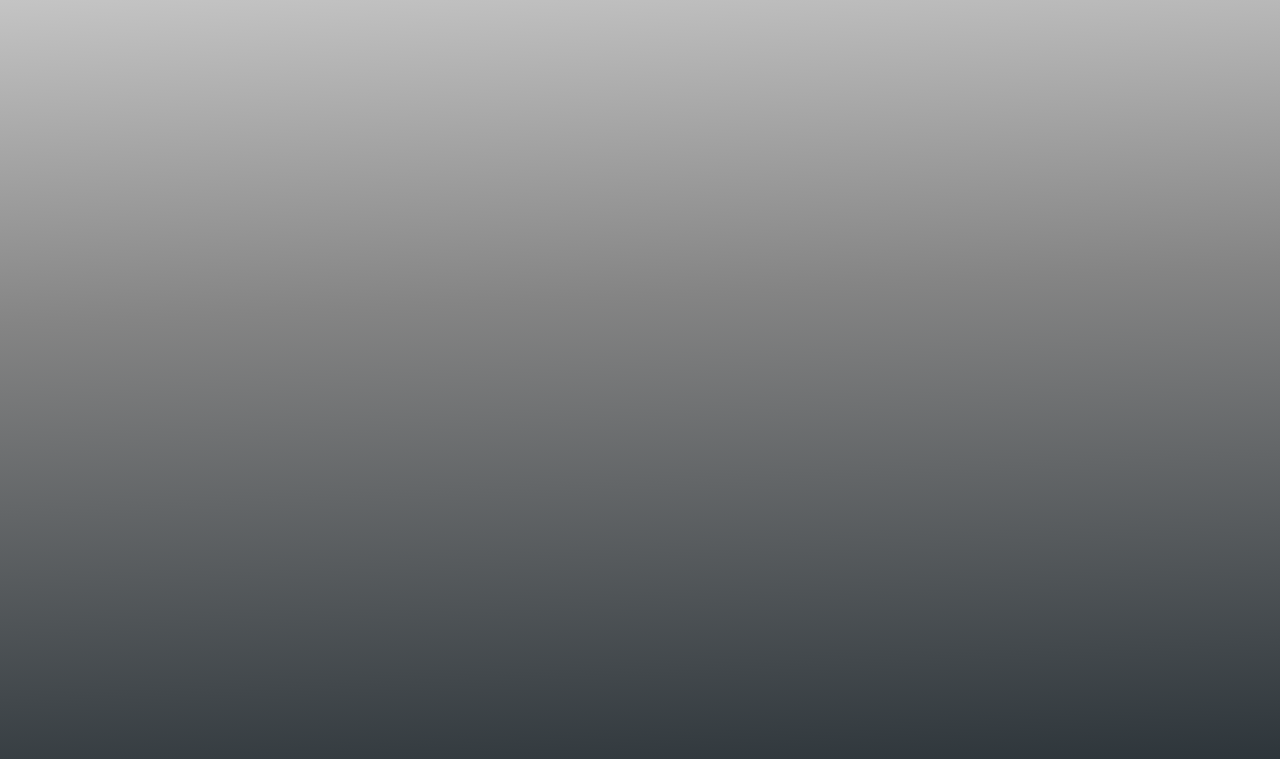
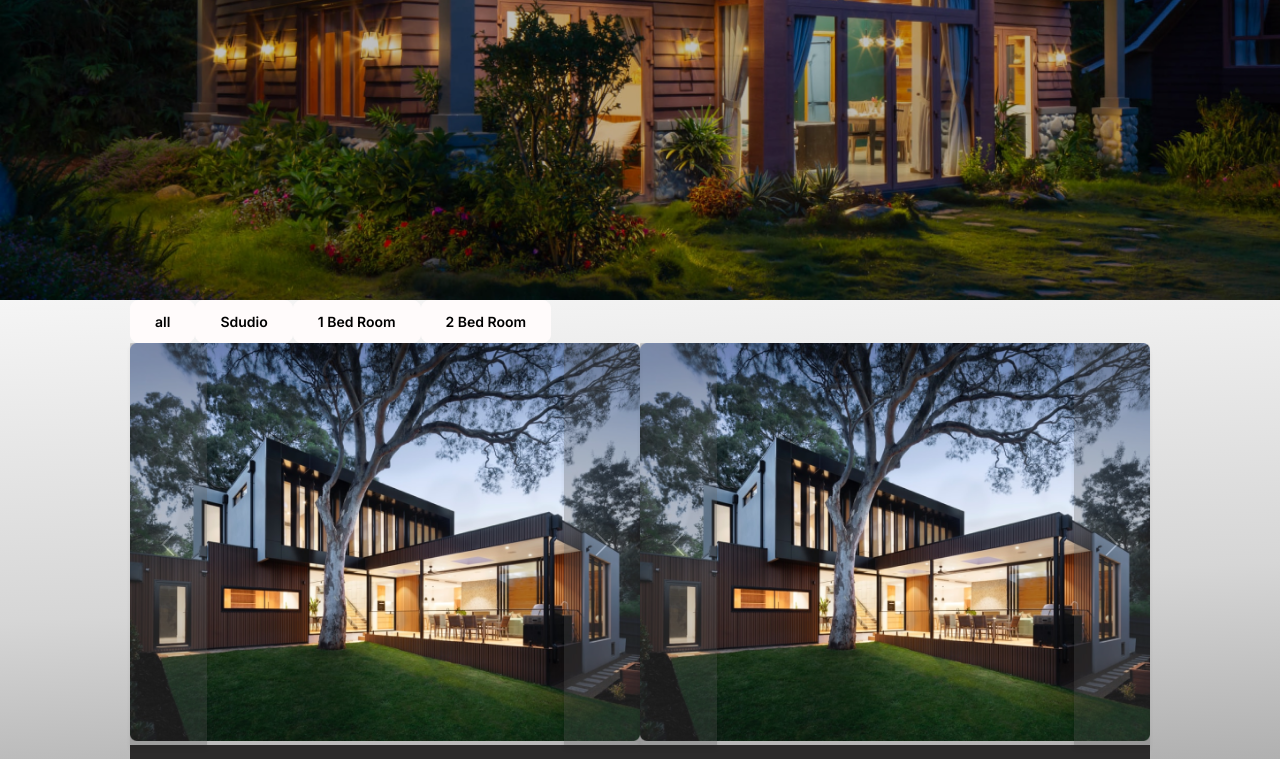
Before and after one commit to junior-frontend-13-04/Estate-and-Car-Rental-Sales, a React (Create React App) app: page / in a window 1280 px wide. Shown: the part 500-1259 px from the top of the page. Built offline with nearby package versions, Linux system fonts and the light colour scheme.

Commit message:
change slider

```diff
--- a/src/components/slider/MySlider.jsx
+++ b/src/components/slider/MySlider.jsx
@@ -8,10 +8,10 @@ import styled from "@emotion/styled";
 import house from "../../assets/image/house.png";
 
 const PrevArrow = ({ onClick }) => (
-  <PrevIcon onClick={onClick} src={prev} alt="prev-arrow" />
+  <ArrowIcon onClick={onClick} className="prev" prev={next} />
 );
 const NextArrow = ({ onClick }) => (
-  <NextIcon onClick={onClick} src={next} alt="next-arrow" />
+  <ArrowIcon onClick={onClick} className="next" next={prev} />
 );
 
 export const MySlider = () => {
@@ -42,28 +42,35 @@ export const MySlider = () => {
 };
 
 const SliderContainer = styled("div")`
-  .my-slider {
-    width: 100%;
-  }
-
-  .my-slider .slick-track {
-    display: flex;
-  }
+  --arrow-size: 50px;
 `;
 
-const PrevIcon = styled("img")`
+const ArrowIcon = styled("div")`
   position: absolute;
-  left: 700px;
-  top: 250px;
-  cursor: pointer;
-  z-index: 2;
-`;
-const NextIcon = styled("img")`
-  position: absolute;
-  top: 250px;
-  left: 30px;
-  cursor: pointer;
-  z-index: 2;
+  top: 50%;
+  transform: translateY(-50%);
+  width: 15%;
+  height: 100%;
+  background-repeat: no-repeat;
+  background-position: center;
+  border: 1px solid #585858;
+  background-color: #585858;
+  box-shadow: 0px 4px 4px rgba(0, 0, 0, 0.25);
+  opacity: 0.3;
+  border-radius: 0px 8px 0px 0px;
+
+  &.prev {
+    left: 0px;
+    z-index: 2;
+    background-image: url(${(p) => p.prev});
+    cursor: pointer;
+  }
+  &.next {
+    right: 0px;
+    z-index: 2;
+    background-image: url(${(p) => p.next});
+    cursor: pointer;
+  }
 `;
 
 const Image = styled("img")`
--- a/src/pages/MainPage.jsx
+++ b/src/pages/MainPage.jsx
@@ -1,31 +1,89 @@
 import React from "react";
 import { Header } from "../layout/Header";
 import { styled } from "@mui/material";
-import backgroundImage from "../assets/image/metaverse4.png";
+import backgroundImage from "../assets/image/Rectangle.png";
+import { Card } from "../components/UI/Card";
+import { Button } from "../components/UI/Button";
 
 export const MainPage = () => {
   return (
     <MainContainer>
-      <Header />
-      <Main></Main>
+      <TopPart>
+        <Header />
+        <Heading>
+          Find Your{" "}
+          <span>
+            Dream Home
+            <br />{" "}
+          </span>
+          @ Metaverse
+        </Heading>
+      </TopPart>
+      <Main>
+        <Section>
+          <Button>all</Button>
+          <Button>Sdudio</Button>
+          <Button>1 Bed Room</Button>
+          <Button>2 Bed Room</Button>
+          <InnerSection>
+            <Card />
+            <Card />
+            <Card />
+            <Card />
+            <Card />
+            <Card />
+          </InnerSection>
+        </Section>
+      </Main>
     </MainContainer>
   );
 };
 
 const MainContainer = styled("div")`
+  width: 100%;
+`;
+
+const TopPart = styled("div")`
   background-image: url(${backgroundImage});
-  background-size: contain;
-  height: 100rem;
+  background-size: cover;
   background-repeat: no-repeat;
+  width: 100%;
+  height: 100vh;
 `;
 
 const Main = styled("div")`
+  width: inherit;
   background: linear-gradient(
     357.33deg,
-    #212a30 22.15%,
+    #1b1b1b 22.15%,
     rgba(27, 27, 27, 0.535551) 56.13%,
     rgba(27, 27, 27, 0.18) 81.14%,
     rgba(27, 27, 27, 0) 106.02%
   );
-  height: inherit;
 `;
+
+const Heading = styled("h1")`
+  font-family: "Montserrat";
+  font-style: normal;
+  font-weight: 700;
+  font-size: 64px;
+  letter-spacing: 0.03em;
+  margin-top: 240px;
+  color: white;
+  span {
+    color: #ff9505;
+  }
+`;
+
+const Section = styled("div")`
+  padding: 0px 130px 0px 130px;
+  width: 100%;
+`;
+
+const Content = styled("div")``;
+
+const InnerSection = styled("div")`
+  display: flex;
+  flex-wrap: wrap;
+  justify-content: space-between;
+`;
```
Also changed, not shown: src/assets/image/Rectangle.png (added), src/assets/image/meta.png (added).
